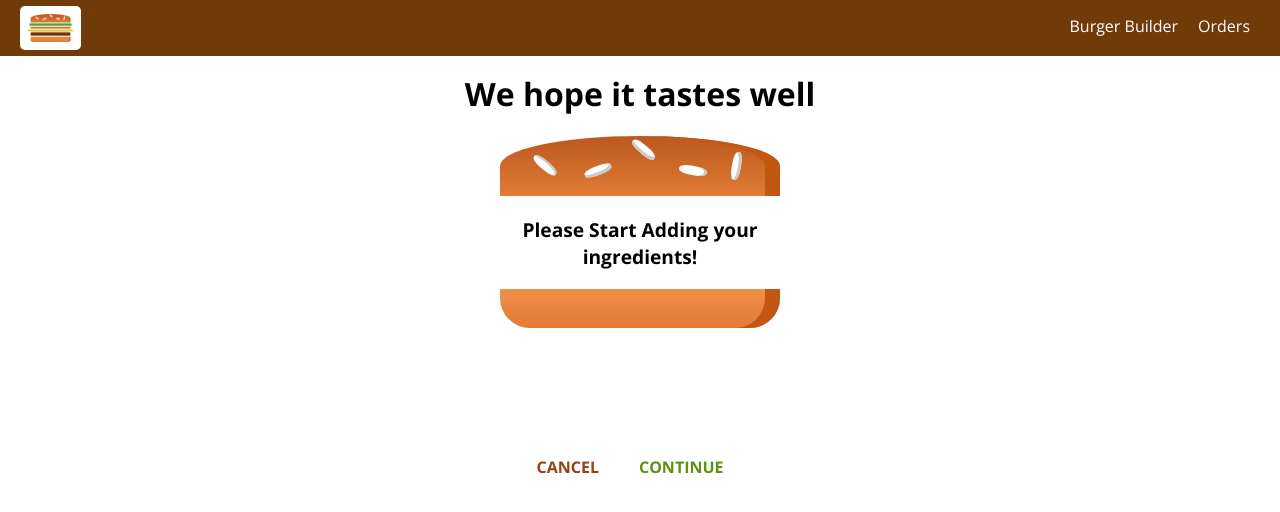
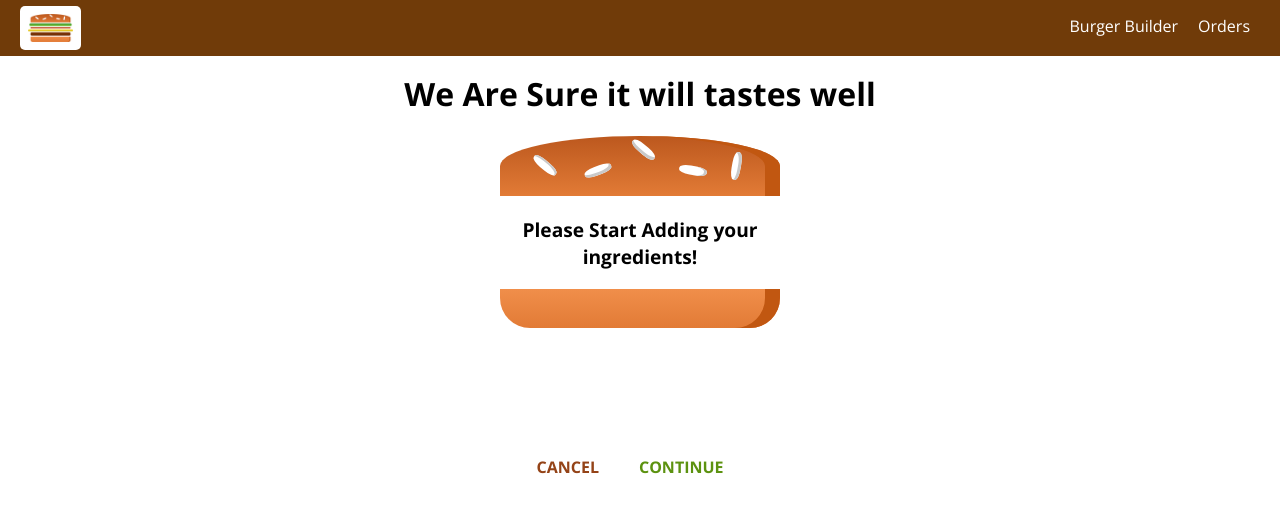
Before and after one commit to AbdelazizMalfy/burger-builder, a React (Create React App) app: page /checkout in a window 1280 px wide. Shown: the top 512 px of the page. Built offline with nearby package versions, Linux system fonts and the light colour scheme.

Commit message:
ready for deployment

```diff
--- a/src/components/Order/CheckoutSummary/CheckoutSummary.js
+++ b/src/components/Order/CheckoutSummary/CheckoutSummary.js
@@ -9,7 +9,7 @@ function CheckoutSummary(props) {
     return (
         <div className="CheckoutSummary
         ">
-            <h1>We hope it tastes well</h1>
+            <h1>We Are Sure it will tastes well</h1>
             <div style={{width:'100%', margin: 'auto'}}>
                 <Burger  ingredients={props.ingredients} />
             </div>
```
